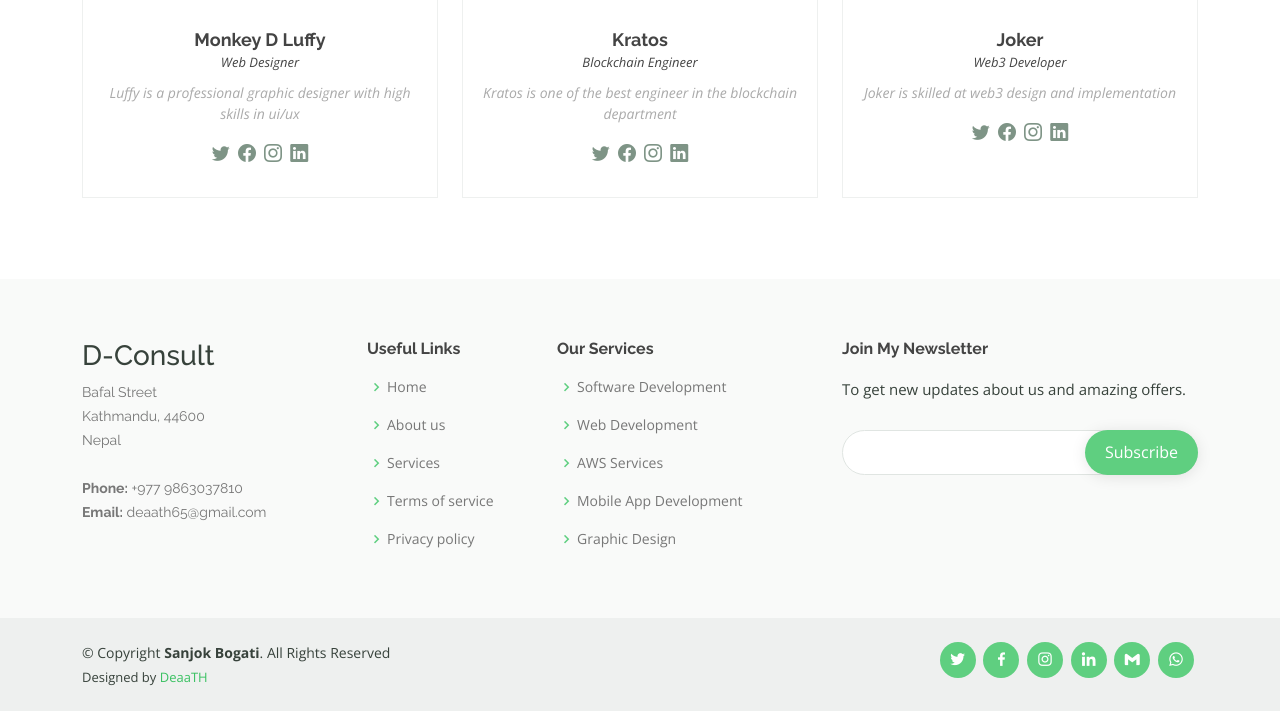
After one commit to DeaaTH65/Education_Consultancy, a Django app: page /trainers/ in a window 1280 px wide. The commit adds this page. Shown: the part 1053-1764 px from the top of the page. Run offline with Django 4.2, Linux system fonts and the light colour scheme; some libraries are stand-ins or nearby versions.

Commit message:
Trainers

```diff
--- a/D_Consult/Consultancy/urls.py
+++ b/D_Consult/Consultancy/urls.py
@@ -6,5 +6,6 @@ urlpatterns = [
     path('', views.index, name='home'),
     path('about/', views.about, name='about'),
     path('courses/', views.courses, name='courses'),
+    path('trainers/', views.trainers, name='trainers'),
     path('contact/', views.contact, name='contact'),
 ]
--- a/D_Consult/Consultancy/views.py
+++ b/D_Consult/Consultancy/views.py
@@ -16,6 +16,10 @@ def courses(request):
     return render(request, 'courses.html')
 
 
+def trainers(request):
+    return render(request, 'trainers.html')
+
+
 def contact(request):
     if request.method == 'POST':
         form = MessageForm(request.POST)
--- a/D_Consult/templates/base.html
+++ b/D_Consult/templates/base.html
@@ -43,7 +43,7 @@
           <li><a class="active" href="{% url "home" %}">Home</a></li>
           <li><a href="{% url "about" %}">About</a></li>
           <li><a href="{% url "courses" %}">Courses</a></li>
-          <li><a href="trainers.html">Trainers</a></li>
+          <li><a href="{% url "trainers" %}">Trainers</a></li>
           <li><a href="events.html">Events</a></li>
           <li><a href="pricing.html">Pricing</a></li>
           <li><a href="{% url "contact" %}">Contact</a></li>
--- /dev/null
+++ b/D_Consult/templates/trainers.html
@@ -0,0 +1,148 @@
+{% extends "base.html" %}
+
+{% load static %}
+
+{% block title %}Courses{% endblock title %}
+
+
+{% block content %}
+
+<main id="main" data-aos="fade-in">
+
+    <!-- ======= Breadcrumbs ======= -->
+    <div class="breadcrumbs">
+      <div class="container">
+        <h2>Trainers</h2>
+        <p>These are our one of the best trainers in the industry. They are well versed in their fields with over 5 years of working experience and hands-on real life works on the project. </p>
+      </div>
+    </div>
+    <!-- End Breadcrumbs -->
+
+    <!-- ======= Trainers Section ======= -->
+    <section id="trainers" class="trainers">
+        <div class="container" data-aos="fade-up">
+
+          <div class="row" data-aos="zoom-in" data-aos-delay="100">
+            <div class="col-lg-4 col-md-6 d-flex align-items-stretch">
+              <div class="member">
+                <img src="{% static "img/trainers/trainer-1.jpg" %}" class="img-fluid" alt="">
+                <div class="member-content">
+                  <h4>Andrew Tate</h4>
+                  <span>Web Development</span>
+                  <p>
+                    With a decade of web development experience, Andrew is best man for the job in React and NodeJS
+                  </p>
+                  <div class="social">
+                    <a href=""><i class="bi bi-twitter"></i></a>
+                    <a href=""><i class="bi bi-facebook"></i></a>
+                    <a href=""><i class="bi bi-instagram"></i></a>
+                    <a href=""><i class="bi bi-linkedin"></i></a>
+                  </div>
+                </div>
+              </div>
+            </div>
+
+            <div class="col-lg-4 col-md-6 d-flex align-items-stretch">
+              <div class="member">
+                <img src="{% static "img/trainers/trainer-2.jpg" %}" class="img-fluid" alt="">
+                <div class="member-content">
+                  <h4>Camren Bicondova</h4>
+                  <span>SEO</span>
+                  <p>
+                    With more than 5 years in marketing department, Camren is the best person to learn
+                  </p>
+                  <div class="social">
+                    <a href=""><i class="bi bi-twitter"></i></a>
+                    <a href=""><i class="bi bi-facebook"></i></a>
+                    <a href=""><i class="bi bi-instagram"></i></a>
+                    <a href=""><i class="bi bi-linkedin"></i></a>
+                  </div>
+                </div>
+              </div>
+            </div>
+
+            <div class="col-lg-4 col-md-6 d-flex align-items-stretch">
+              <div class="member">
+                <img src="{% static "img/trainers/trainer-3.jpg" %}" class="img-fluid" alt="">
+                <div class="member-content">
+                  <h4>Tristan Tate</h4>
+                  <span>Content</span>
+                  <p>
+                    Tristan is a pro when it is time to attract people with his writings
+                  </p>
+                  <div class="social">
+                    <a href=""><i class="bi bi-twitter"></i></a>
+                    <a href=""><i class="bi bi-facebook"></i></a>
+                    <a href=""><i class="bi bi-instagram"></i></a>
+                    <a href=""><i class="bi bi-linkedin"></i></a>
+                  </div>
+                </div>
+              </div>
+            </div>
+
+            <div class="col-lg-4 col-md-6 d-flex align-items-stretch">
+                <div class="member">
+                  <img src="{% static "img/trainers/trainer-4.png" %}" class="img-fluid" alt="">
+                  <div class="member-content">
+                    <h4>Monkey D Luffy</h4>
+                    <span>Web Designer</span>
+                    <p>
+                        Luffy is a professional graphic designer with high skills in ui/ux
+                    </p>
+                    <div class="social">
+                      <a href=""><i class="bi bi-twitter"></i></a>
+                      <a href=""><i class="bi bi-facebook"></i></a>
+                      <a href=""><i class="bi bi-instagram"></i></a>
+                      <a href=""><i class="bi bi-linkedin"></i></a>
+                    </div>
+                  </div>
+                </div>
+            </div>
+
+            <div class="col-lg-4 col-md-6 d-flex align-items-stretch">
+                <div class="member">
+                  <img src="{% static "img/trainers/trainer-5.png" %}" class="img-fluid" alt="">
+                  <div class="member-content">
+                    <h4>Kratos</h4>
+                    <span>Blockchain Engineer</span>
+                    <p>
+                        Kratos is one of the best engineer in the blockchain department
+                    </p>
+                    <div class="social">
+                      <a href=""><i class="bi bi-twitter"></i></a>
+                      <a href=""><i class="bi bi-facebook"></i></a>
+                      <a href=""><i class="bi bi-instagram"></i></a>
+                      <a href=""><i class="bi bi-linkedin"></i></a>
+                    </div>
+                  </div>
+                </div>
+            </div>
+
+            <div class="col-lg-4 col-md-6 d-flex align-items-stretch">
+                <div class="member">
+                  <img src="{% static "img/trainers/trainer-6.png" %}" class="img-fluid" alt="">
+                  <div class="member-content">
+                    <h4>Joker</h4>
+                    <span>Web3 Developer</span>
+                    <p>
+                        Joker is skilled at web3 design and implementation
+                    </p>
+                    <div class="social">
+                      <a href=""><i class="bi bi-twitter"></i></a>
+                      <a href=""><i class="bi bi-facebook"></i></a>
+                      <a href=""><i class="bi bi-instagram"></i></a>
+                      <a href=""><i class="bi bi-linkedin"></i></a>
+                    </div>
+                  </div>
+                </div>
+            </div>
+
+          </div>
+
+        </div>
+    </section>
+    <!-- End Trainers Section -->
+
+</main>
+
+{% endblock content %}
```
